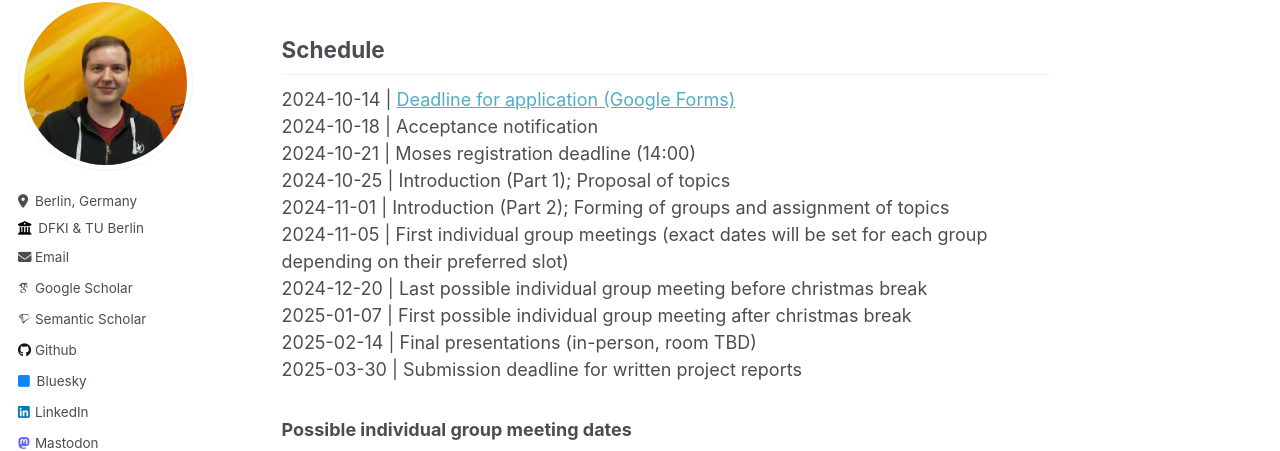
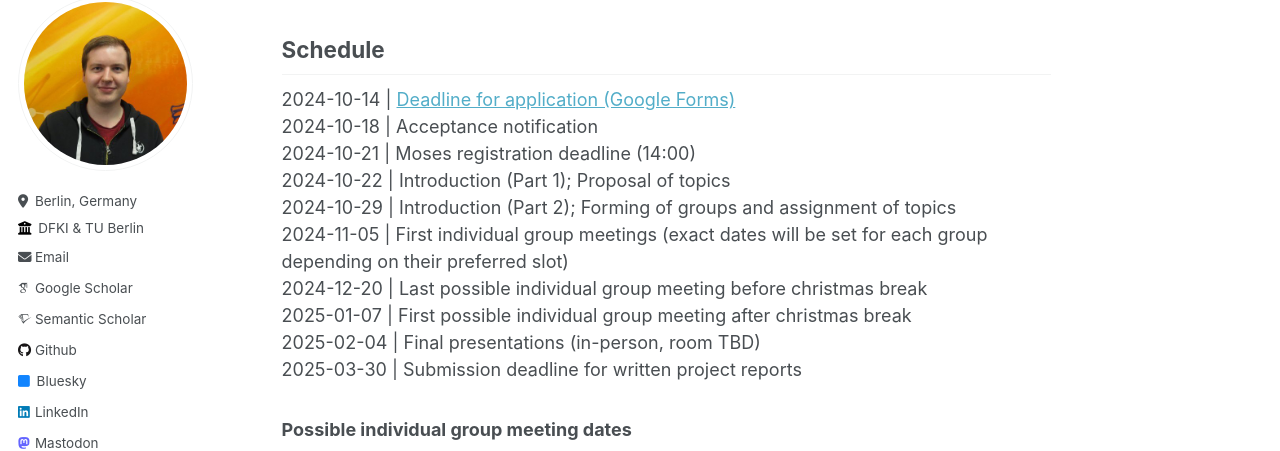
Before and after one commit to nfelnlp/nfelnlp.github.io, a Jekyll site: the page built from teaching/xllm.md, in a window 1280 px wide and 900 px high, scrolled down 1275 px. Shown: the part 90-541 px from the top of the window. Built offline with Jekyll 4.4.1, drawn with Linux system fonts in a browser that asks for light colours; some web fonts are replaced; some of the changed text lies outside the part shown.

Commit message:
Fixed XLLM dates.

```diff
--- a/teaching/xllm.md
+++ b/teaching/xllm.md
@@ -33,12 +33,12 @@ Our goal is the implementation of explainability methods and subsequent analysis
 2024-10-14 | [Deadline for application (Google Forms)](https://docs.google.com/forms/d/e/1FAIpQLSetRWC57i418x_q0emvperJJfObt8Z2HiQ0sFTx08a4Qs1NWw/viewform)
 2024-10-18 | Acceptance notification
 2024-10-21 | Moses registration deadline (14:00)
-2024-10-25 | Introduction (Part 1); Proposal of topics
-2024-11-01 | Introduction (Part 2); Forming of groups and assignment of topics
+2024-10-22 | Introduction (Part 1); Proposal of topics
+2024-10-29 | Introduction (Part 2); Forming of groups and assignment of topics
 2024-11-05 | First individual group meetings (exact dates will be set for each group depending on their preferred slot)
 2024-12-20 | Last possible individual group meeting before christmas break
 2025-01-07 | First possible individual group meeting after christmas break
-2025-02-14 | Final presentations (in-person, room TBD)
+2025-02-04 | Final presentations (in-person, room TBD)
 2025-03-30 | Submission deadline for written project reports
 
 ### Possible individual group meeting dates
```
Also changed, not shown: other parts of teaching/xllm.md (+1 -1 lines), supervision/topics.md (+1 -1 lines).
